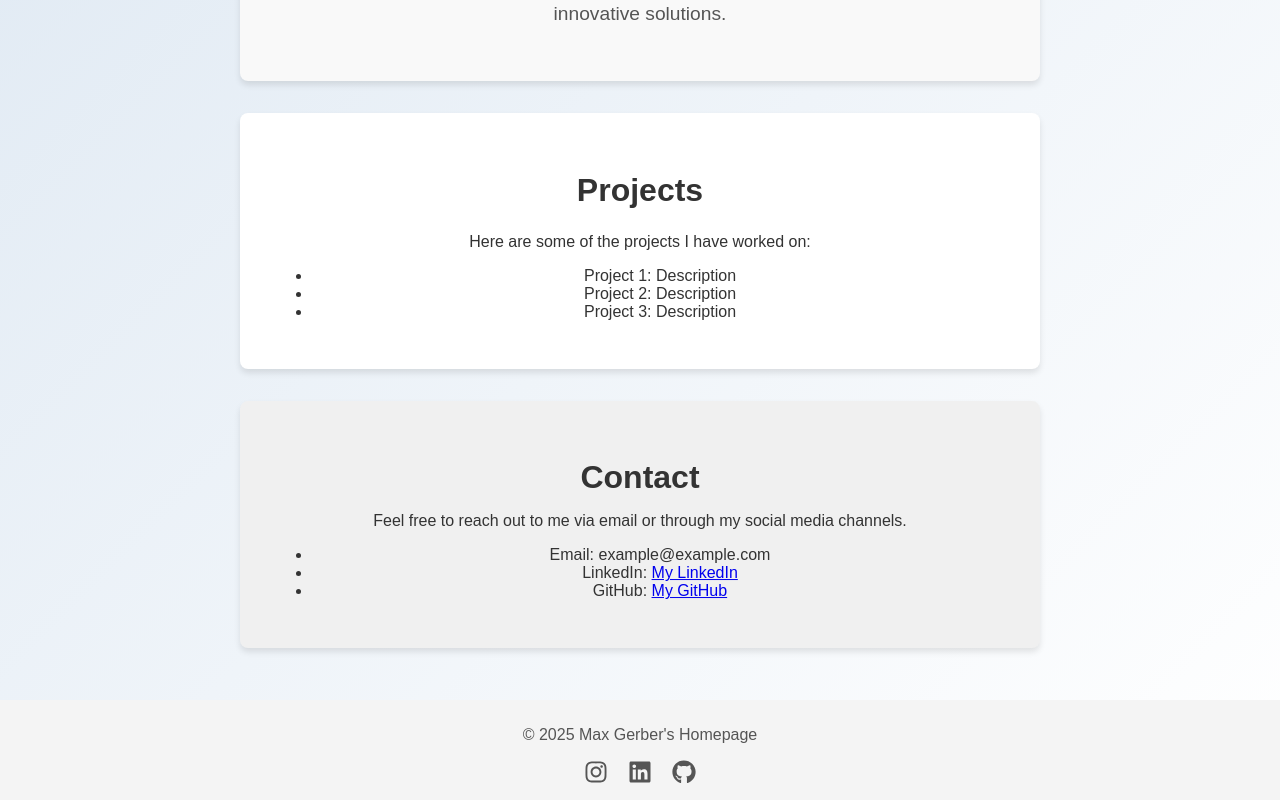
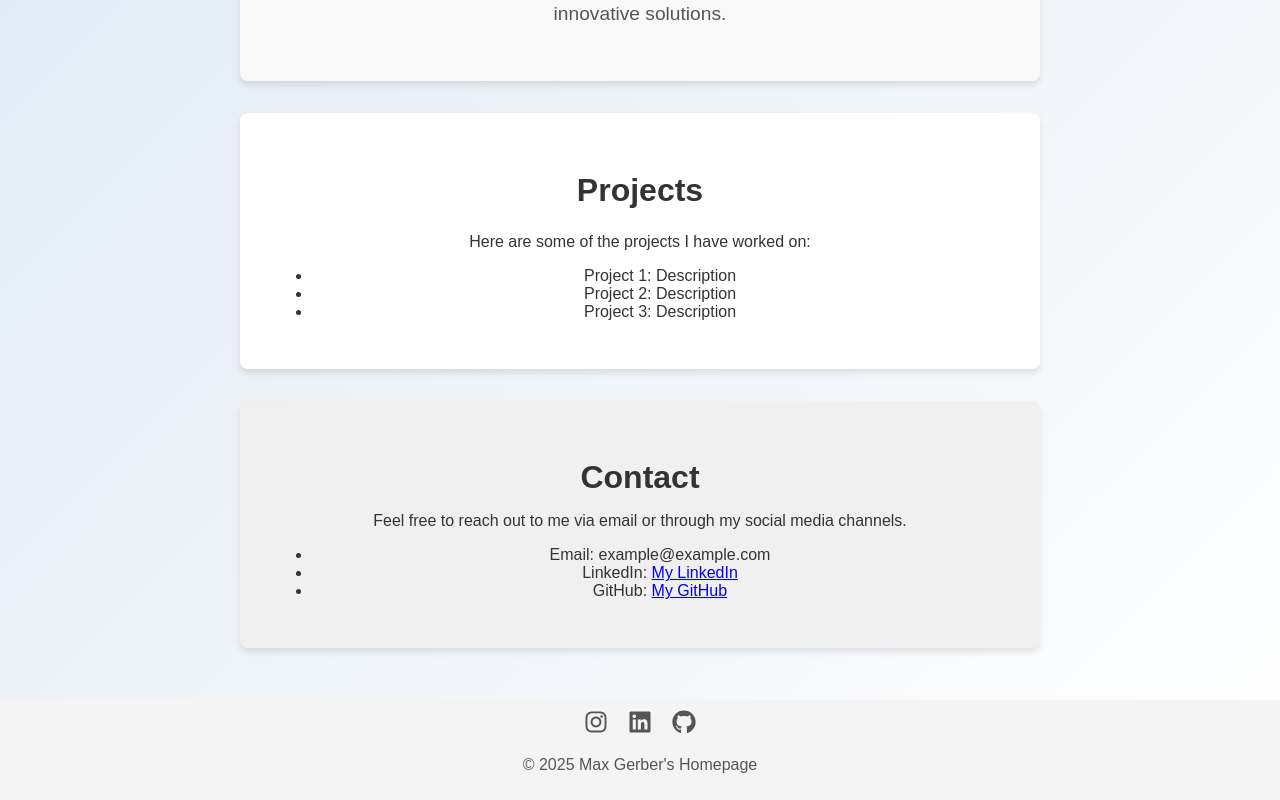
Before and after one commit to MaxGer99/my-homepage, a React (Create React App) app in the folder my-homepage/: page / in a window 1280 px wide. Shown: the part 264-1064 px from the top of the page. Built offline with nearby package versions, Linux system fonts and the light colour scheme.

Commit message:
Footer changes

```diff
--- a/my-homepage/src/components/Footer.js
+++ b/my-homepage/src/components/Footer.js
@@ -4,7 +4,6 @@ import { FaInstagram, FaLinkedin, FaGithub } from 'react-icons/fa';
 const Footer = () => {
 	return (
 		<footer>
-			<p>© 2025 Max Gerber's Homepage</p>
 			<div className="social-icons">
 				<a
 					href="https://www.instagram.com/gerbz__/"
@@ -28,6 +27,7 @@ const Footer = () => {
 					<FaGithub />
 				</a>
 			</div>
+			<p>© 2025 Max Gerber's Homepage</p>
 		</footer>
 	);
 };
```
